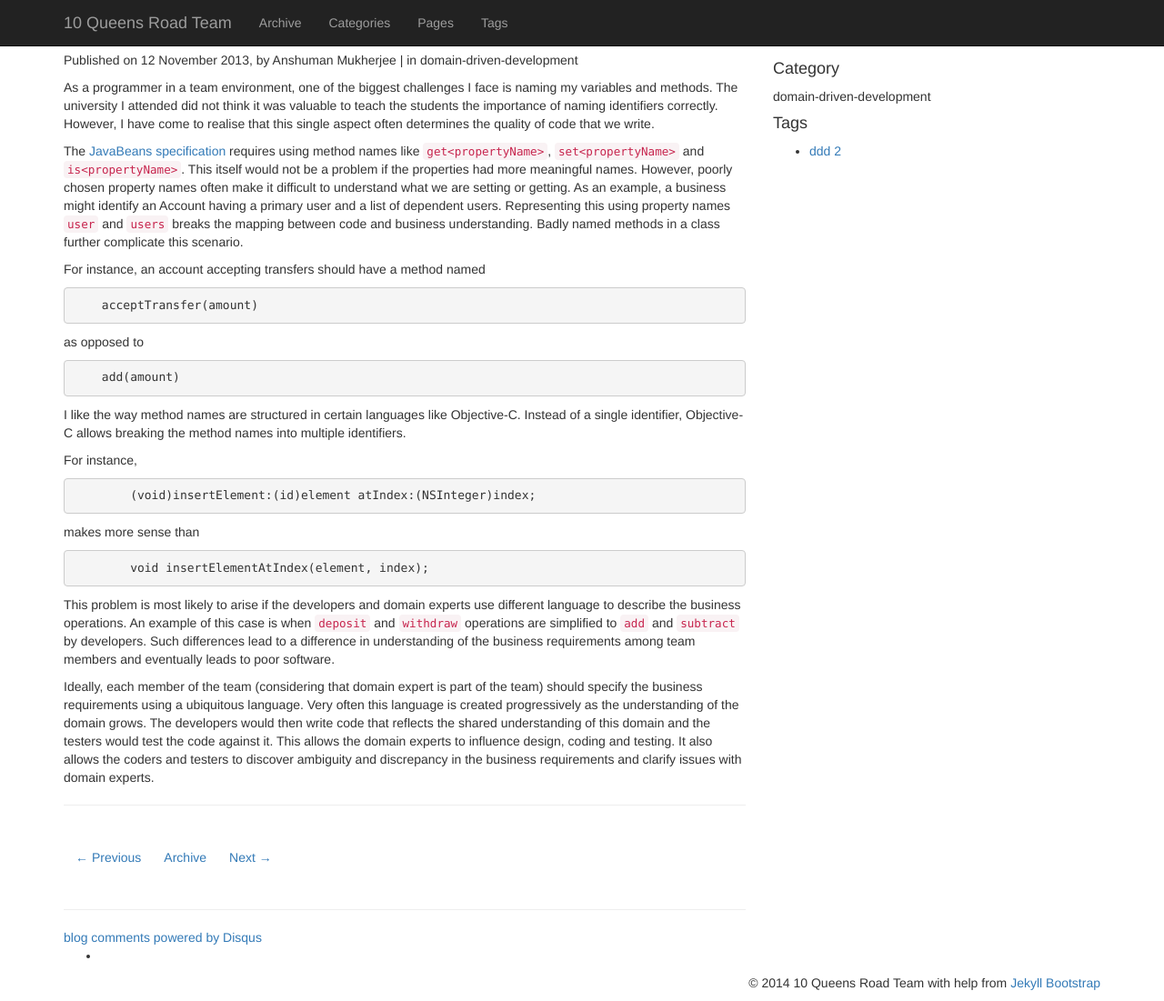
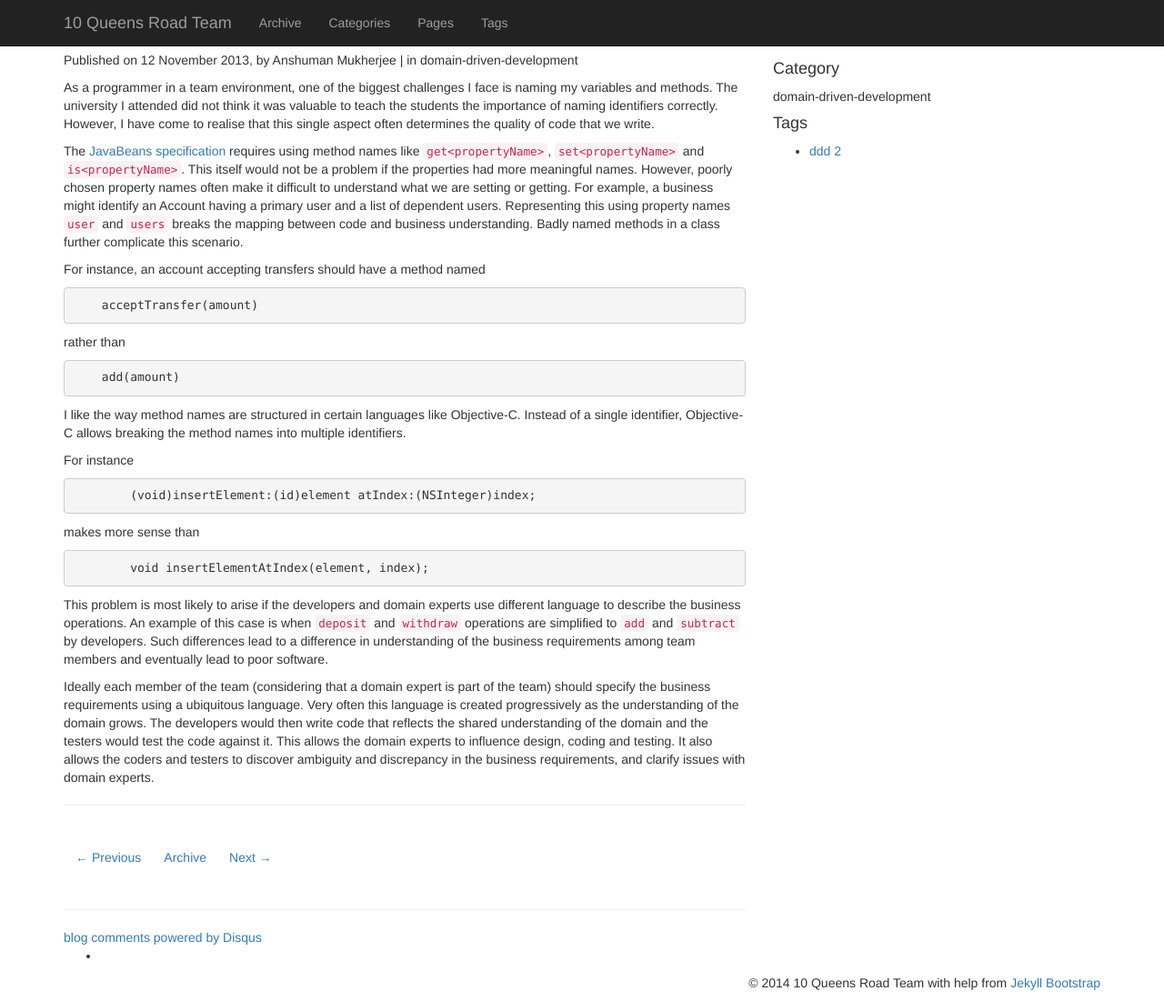
Before and after one commit to 10QueensRoad/10queensroad-staging, a Jekyll site: the page built from _posts/2013-11-12-the-importance-of-ubiquitous-language-in-ddd.md, in a window 1280 px wide and 1101 px high. Shown: the whole window at 91% size. Built offline with Jekyll 4.4.1, drawn with Linux system fonts in a browser that asks for light colours; nearby versions of some CDN libraries; library files that are not in the unit come from our copies; Markdown is read by kramdown in place of the engine named in the settings; comment, search, counter and statistics services are not loaded.

Commit message:
Update 2013-11-12-the-importance-of-ubiquitous-language-in-ddd.md
Reviewed by PM

````diff
--- a/_posts/2013-11-12-the-importance-of-ubiquitous-language-in-ddd.md
+++ b/_posts/2013-11-12-the-importance-of-ubiquitous-language-in-ddd.md
@@ -11,7 +11,7 @@ As a programmer in a team environment, one of the biggest challenges I face is n
 
 <!--end excerpt-->
 
-The [JavaBeans specification](http://www.oracle.com/technetwork/java/javase/documentation/spec-136004.html) requires using method names like `get<propertyName>`, `set<propertyName>` and `is<propertyName>`. This itself would not be a problem if the properties had more meaningful names. However, poorly chosen property names often make it difficult to understand what we are setting or getting. As an example, a business might identify an Account having a primary user and a list of dependent users. Representing this using property names `user` and `users` breaks the mapping between code and business understanding. Badly named methods in a class further complicate this scenario.
+The [JavaBeans specification](http://www.oracle.com/technetwork/java/javase/documentation/spec-136004.html) requires using method names like `get<propertyName>`, `set<propertyName>` and `is<propertyName>`. This itself would not be a problem if the properties had more meaningful names. However, poorly chosen property names often make it difficult to understand what we are setting or getting. For example, a business might identify an Account having a primary user and a list of dependent users. Representing this using property names `user` and `users` breaks the mapping between code and business understanding. Badly named methods in a class further complicate this scenario.
 
 For instance, an account accepting transfers should have a method named
 
@@ -19,7 +19,7 @@ For instance, an account accepting transfers should have a method named
     acceptTransfer(amount)
 ```
 
-as opposed to
+rather than
 
 ```java
     add(amount)
@@ -27,7 +27,7 @@ as opposed to
 
 I like the way method names are structured in certain languages like Objective-C. Instead of a single identifier, Objective-C allows breaking the method names into multiple identifiers.
 
-For instance,
+For instance
 
 ```objective-c
 	(void)insertElement:(id)element atIndex:(NSInteger)index;
@@ -39,6 +39,6 @@ makes more sense than
 	void insertElementAtIndex(element, index);
 ```
 
-This problem is most likely to arise if the developers and domain experts use different language to describe the business operations. An example of this case is when `deposit` and `withdraw` operations are simplified to `add` and `subtract` by developers.  Such differences lead to a difference in understanding of the business requirements among team members and eventually leads to poor software.
+This problem is most likely to arise if the developers and domain experts use different language to describe the business operations. An example of this case is when `deposit` and `withdraw` operations are simplified to `add` and `subtract` by developers.  Such differences lead to a difference in understanding of the business requirements among team members and eventually lead to poor software.
 
-Ideally, each member of the team (considering that domain expert is part of the team) should specify the business requirements using a ubiquitous language. Very often this language is created progressively as the understanding of the domain grows. The developers would then write code that reflects the shared understanding of this domain and the testers would test the code against it. This allows the domain experts to influence design, coding and testing. It also allows the coders and testers to discover ambiguity and discrepancy in the business requirements and clarify issues with domain experts.
+Ideally each member of the team (considering that a domain expert is part of the team) should specify the business requirements using a ubiquitous language. Very often this language is created progressively as the understanding of the domain grows. The developers would then write code that reflects the shared understanding of the domain and the testers would test the code against it. This allows the domain experts to influence design, coding and testing. It also allows the coders and testers to discover ambiguity and discrepancy in the business requirements, and clarify issues with domain experts.
````
